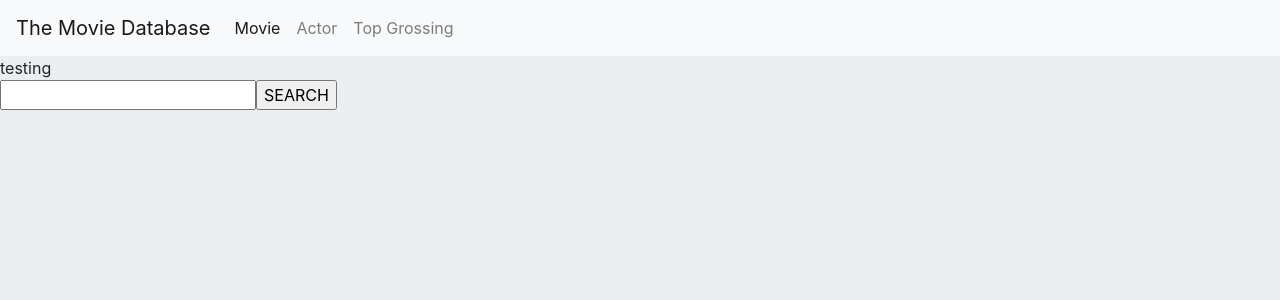
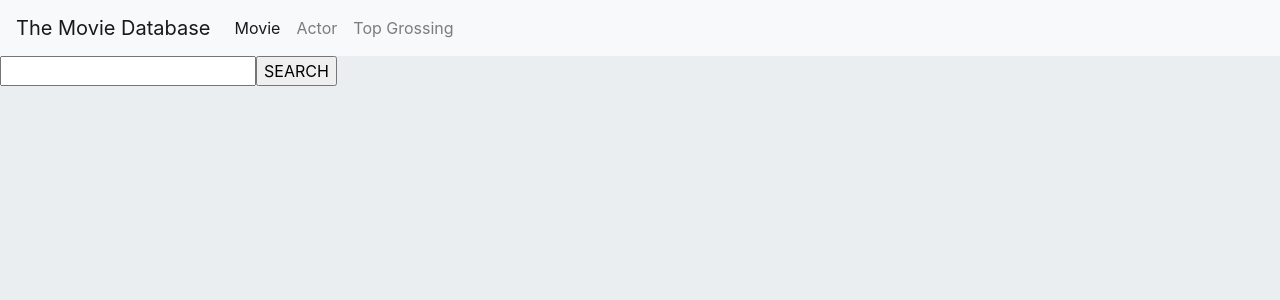
Before and after one commit to RdotSilva/React-MovieDB-App, a React (Create React App) app in the folder client/: page /searchactor in a window 1280 px wide. Shown: the top 300 px of the page. Built offline with nearby package versions, Linux system fonts and the light colour scheme.

Commit message:
Fix searchPerson method to return id of actor

```diff
--- a/client/src/components/search/SearchActor.js
+++ b/client/src/components/search/SearchActor.js
@@ -17,15 +17,13 @@ class SearchActor extends Component {
 			.get(
 				`${baseURL}search/person?api_key=${apiKey}&query=${searchValue}`
 			)
-			.then(res => this.setState({ actorId: res.data.results }));
+			.then(res => this.setState({ actorId: res.data.results[0].id }));
 		console.log(this.state);
 	};
 
 	render() {
-		const test = 'testing';
 		return (
 			<div>
-				{test}
 				<Search search={this.searchPerson} />
 			</div>
 		);
```
